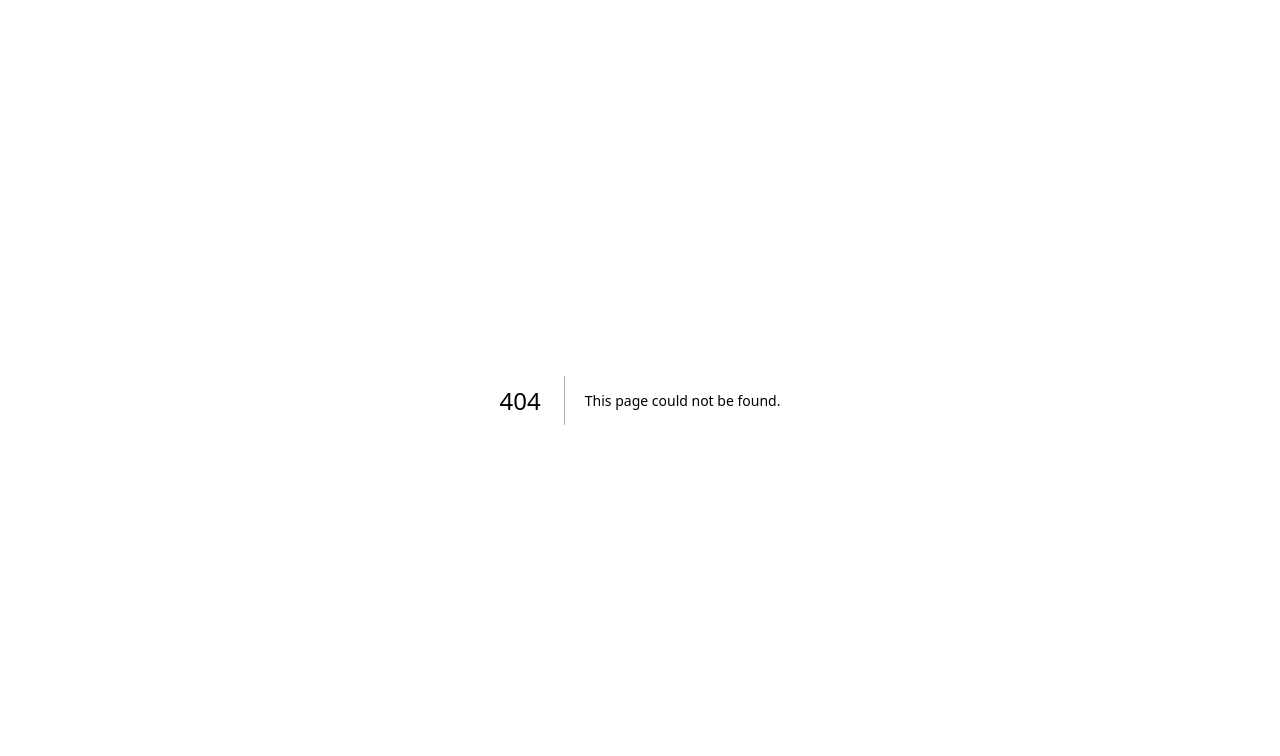
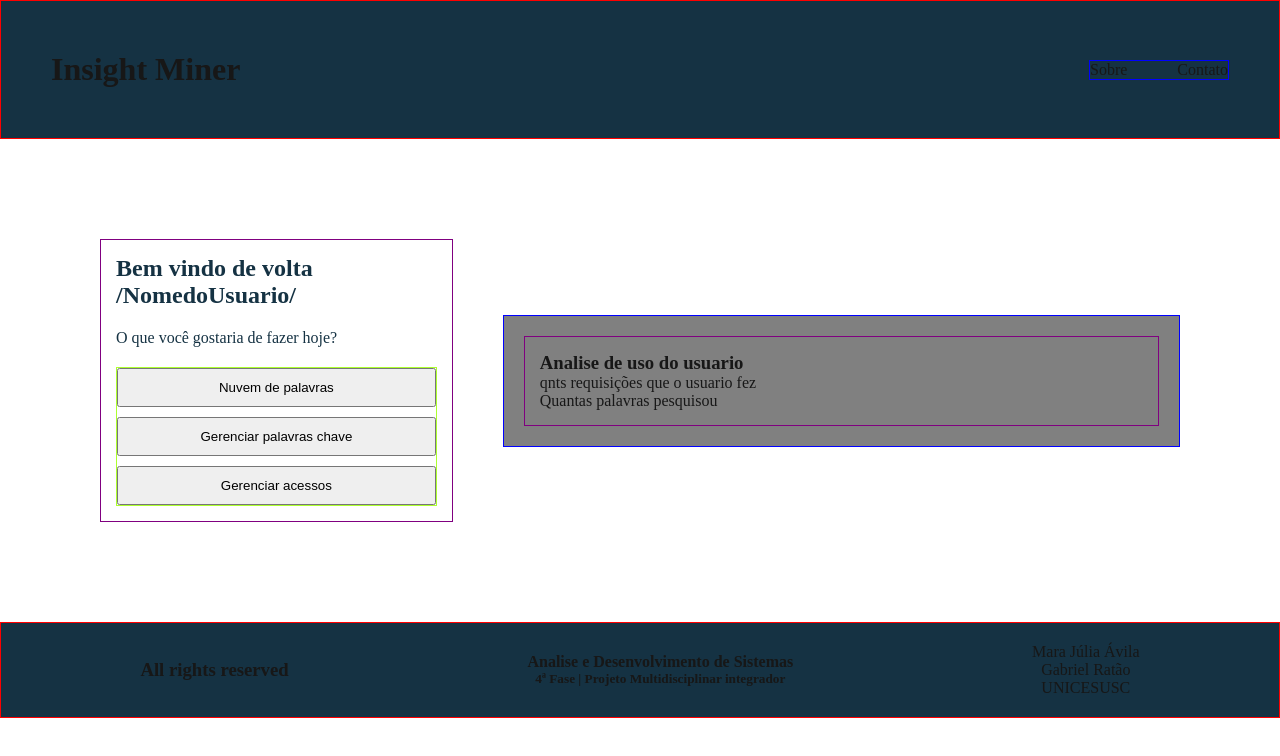
Before and after one commit to emiyablake/insightminer, a Next.js app in the folder client/: page /home in a window 1280 px wide. Before the commit this address had no page. Shown: the top 756 px of the page. Built offline with nearby package versions, Linux system fonts and the light colour scheme.

Commit message:
create componentes and pages with routes

```diff
--- /dev/null
+++ b/client/app/Components/Footer/Footer.module.css
@@ -0,0 +1,15 @@
+.footer{
+    display: flex;
+    align-items: center;
+    justify-content:space-around;
+    text-align: center;
+    padding: 20px;
+    border: 1px solid red;
+    background-color: var(--blue);
+
+
+}
+
+.ulFooter{
+    list-style: none;
+}
--- /dev/null
+++ b/client/app/Components/Footer/Footer.tsx
@@ -0,0 +1,22 @@
+import styles from './Footer.module.css'
+
+export default function Footer() {
+    return(
+        <div className={styles.footer}>
+
+            <h3>All rights reserved</h3>
+            <div>
+                <h4>Analise e Desenvolvimento de Sistemas</h4>
+                <h5>4ª Fase | Projeto Multidisciplinar integrador </h5>
+            </div>
+            <nav>
+
+                <ul className={styles.ulFooter}>
+                    <li><a href="">Mara Júlia Ávila</a></li>
+                    <li><a href="">Gabriel Ratão</a></li>
+                    <li><a href="">UNICESUSC</a></li>
+                </ul>
+            </nav>
+        </div>
+    )
+}
--- /dev/null
+++ b/client/app/Components/Header/Header.module.css
@@ -0,0 +1,18 @@
+
+
+.header{
+ display: flex;
+ align-items: center;
+ justify-content: space-between;
+ padding: 50px;
+ border: 1px solid red;
+ background-color:var(--blue);
+}
+
+.nav{
+ display: flex;
+ flex-direction: row;
+ gap: 50px;
+ border: 1px blue solid;
+
+}
--- /dev/null
+++ b/client/app/Components/Header/Header.tsx
@@ -0,0 +1,21 @@
+import styles from "./Header.module.css"
+import Link from "next/link"
+
+export default function Header() {
+    return(
+        <div className={styles.header}>
+            <Link href={"./home"}><h1>Insight Miner</h1></Link>
+            <nav className={styles.nav}>
+                <a href="">Sobre</a>
+                <a href="">Contato</a>
+                {/*
+                <ul>
+                    <li><a href="">Sobre</a></li>
+                    <li><a href="">Contato</a></li>
+                </ul>
+                */}
+
+            </nav>
+        </div>
+    )
+}
--- a/client/app/globals.css
+++ b/client/app/globals.css
@@ -1,25 +1,30 @@
 :root {
+  --blue: #153243;
+  --white: #F4F9E9;
+  --varWhite: #E1F6E1;
+  --gray: #B4B8AB;
   --background: #ffffff;
   --foreground: #171717;
 }
 
 @media (prefers-color-scheme: dark) {
   :root {
-    --background: #0a0a0a;
-    --foreground: #ededed;
+    --background: #B4B8AB;
+    --foreground: #F4F9E9;
   }
 }
 
 html,
 body {
-  max-width: 100vw;
+  max-width: 100%;
+  max-width: 100%;
   overflow-x: hidden;
 }
 
 body {
   color: var(--foreground);
   background: var(--background);
-  font-family: Arial, Helvetica, sans-serif;
+  font-family: Josefin Sans;
   -webkit-font-smoothing: antialiased;
   -moz-osx-font-smoothing: grayscale;
 }
@@ -35,6 +40,10 @@ a {
   text-decoration: none;
 }
 
+button {
+  padding: 10px;
+}
+
 @media (prefers-color-scheme: dark) {
   html {
     color-scheme: dark;
--- /dev/null
+++ b/client/app/home/home.module.css
@@ -0,0 +1,38 @@
+
+.mainHome{
+    display: flex;
+    align-items: center;
+    gap: 50px;
+    padding: 100px;
+}
+
+.userHome{
+    display: flex;
+    flex-direction: column;
+    gap: 20px;
+    border: 1px solid purple;
+    padding: 15px;
+    color: var(--blue);
+}
+
+.navHome{
+    display: flex;
+    flex-direction: column;
+    gap: 10px;
+    border: 1px solid greenyellow;
+}
+
+
+.dashHome{
+    display: flex;
+    flex-direction: column;
+    padding: 20px;
+    width: 800px;
+    border: 1px solid blue;
+    background-color: gray;
+}
+
+.infodash{
+    border: 1px solid purple;
+    padding: 15px;
+}
--- /dev/null
+++ b/client/app/home/page.tsx
@@ -0,0 +1,36 @@
+import Header from "../Components/Header/Header"
+import Footer from "../Components/Footer/Footer"
+import styles from "./home.module.css";
+import Link from "next/link";
+
+export default function Home() {
+    return (
+        <div>
+            <Header />
+            <main className={styles.mainHome}>
+                <div className={styles.userHome}>
+                    <h2>Bem vindo de volta /NomedoUsuario/</h2>
+                    <p>O que você gostaria de fazer hoje?</p>
+                    <nav className={styles.navHome}>
+                        <button><Link href={"./wordcloud"}>Nuvem de palavras</Link></button>
+                        <button>Gerenciar palavras chave</button>
+                        <button>Gerenciar acessos</button>
+                    </nav>
+                </div>
+                <div className={styles.dashHome}>
+                    {/*Criar componente que analisa e transforma em dash
+                    → qnts requisições que o usuario fez
+                    → palavra mais pesquisada
+                    → horas ativo?*/}
+                    <div className={styles.infodash}>
+                        <h3>Analise de uso do usuario</h3>
+                        <p>qnts requisições que o usuario fez</p>
+                        <p>Quantas palavras pesquisou</p>
+                    </div>
+                </div>
+
+            </main>
+            <Footer />
+        </div>
+    )
+}
--- /dev/null
+++ b/client/app/login/page.tsx
@@ -0,0 +1,5 @@
+
+
+export default function Login() {
+    return <h1>Login Page</h1>
+}
```
Also changed, not shown: client/app/page.module.css (+18 -0 lines), client/app/page.tsx (+9 -83 lines), client/app/wordcloud/page.tsx (added, +14 -0 lines).
